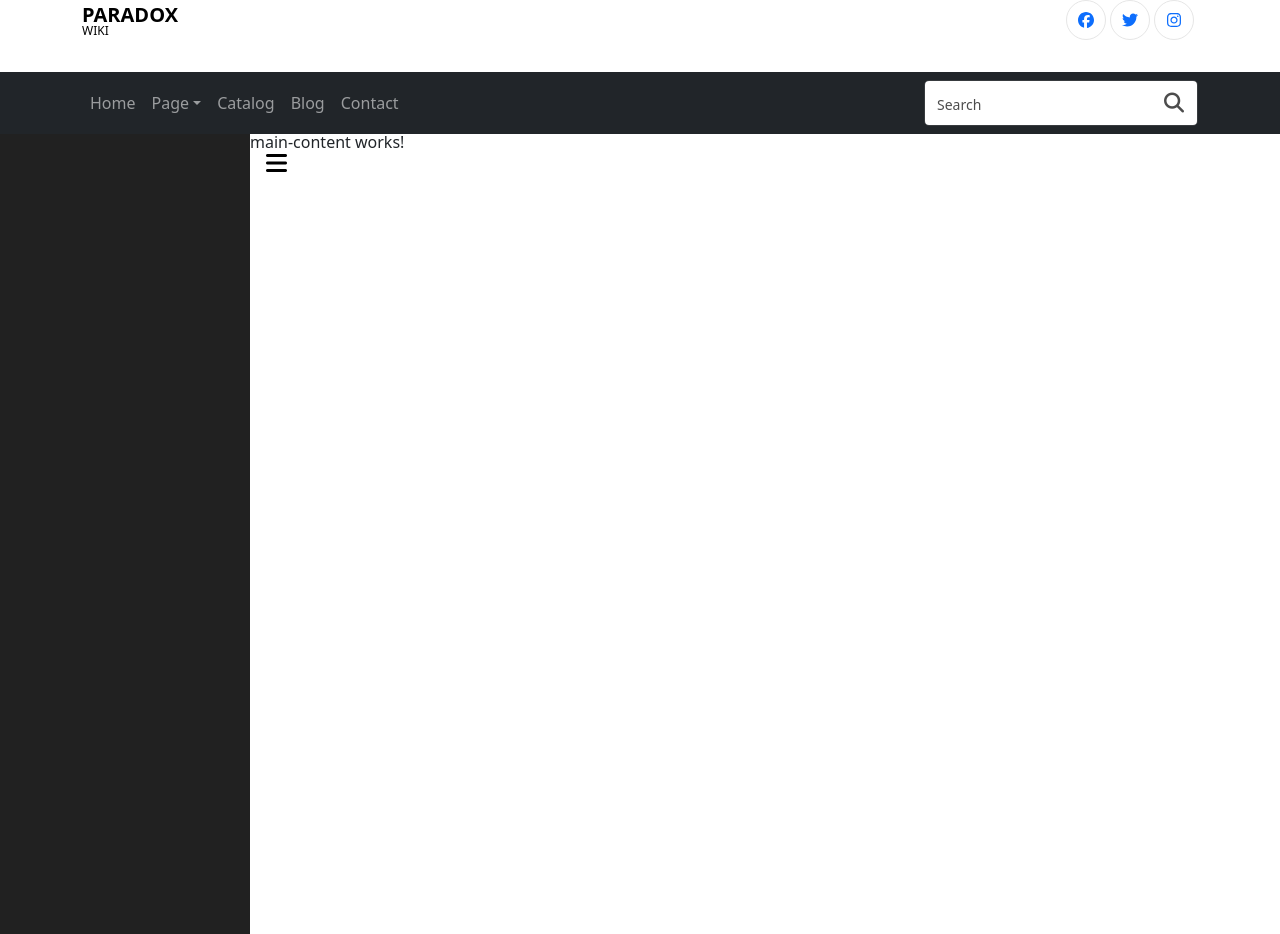
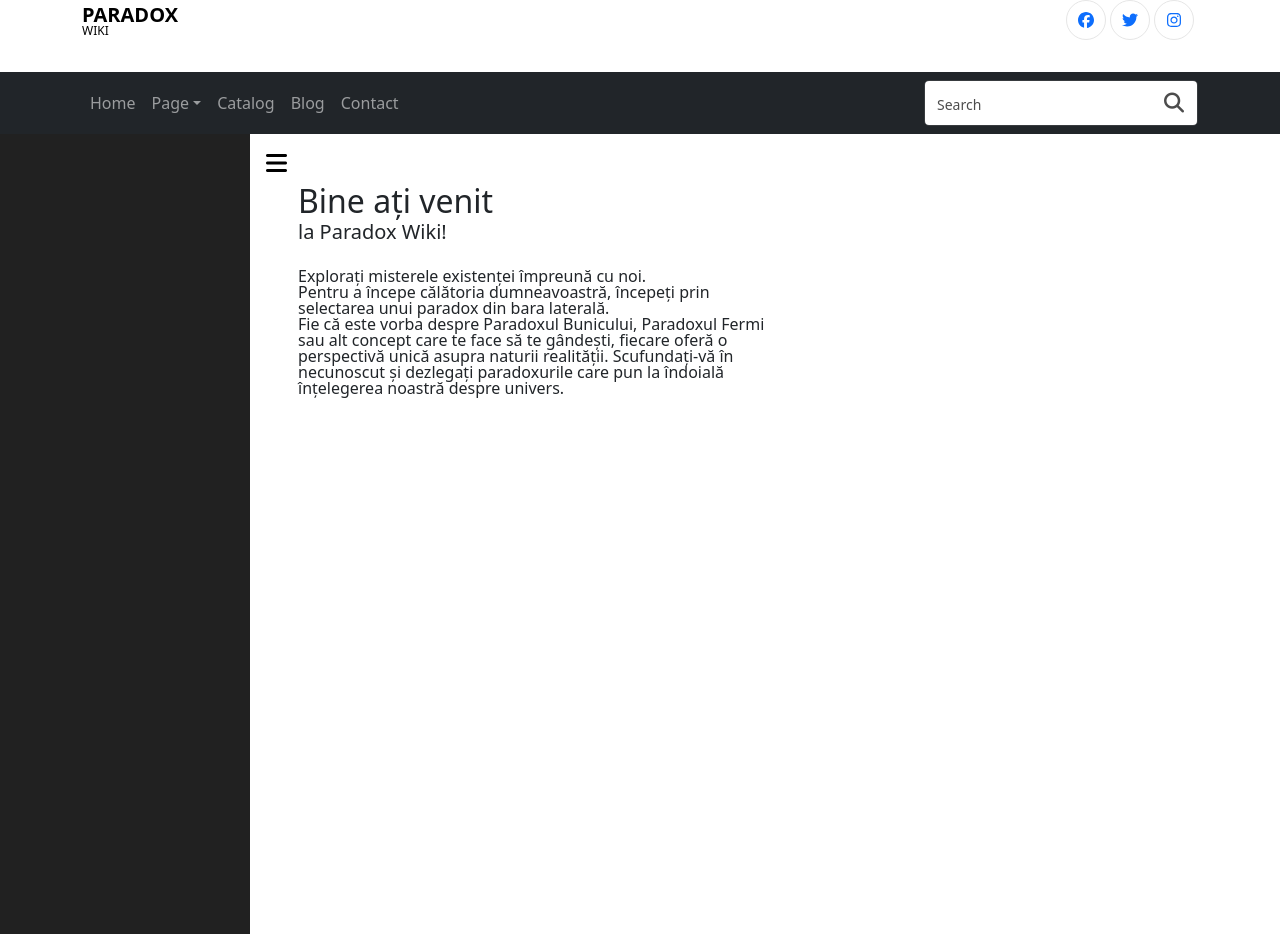
Before and after one commit to Zerg009/ParadoxWiki, an Angular app: page / in a window 1280 px wide. Built offline with nearby package versions, Linux system fonts and the light colour scheme; no server answers.

Commit message:
edit main content

```diff
--- a/src/app/app.component.ts
+++ b/src/app/app.component.ts
@@ -4,10 +4,10 @@ import { RouterOutlet } from '@angular/router';
 import { FontAwesomeModule } from '@fortawesome/angular-fontawesome';
 import { faFacebook, faInstagram, faTwitter } from '@fortawesome/free-brands-svg-icons';
 import { NgbModal, NgbModule } from '@ng-bootstrap/ng-bootstrap';
-import $ from 'jquery';
 import { ParadoxListComponent } from './paradox-list/paradox-list.component';
 import { HttpClientModule } from '@angular/common/http';
 import { MainContentComponent } from './main-content/main-content.component';
+
 @Component({
   selector: 'app-root',
   standalone: true,
--- a/src/app/main-content/main-content.component.html
+++ b/src/app/main-content/main-content.component.html
@@ -1,15 +1,17 @@
-<p>main-content works!</p>
 <!-- Page Content  -->
+<div *ngIf="currentParadox == undefined" id="content" class="p-4 p-md-5 pt-5">
+    <h2 class="m-0">Bine ați venit</h2>
+    <h5 class="mb-4">la Paradox Wiki!</h5>
+    <p class="w-50">
+      Explorați misterele existenței împreună cu noi. <br>
+      Pentru a începe călătoria dumneavoastră, începeți prin selectarea unui paradox din bara laterală. <br>
+      Fie că este vorba despre Paradoxul Bunicului, Paradoxul Fermi sau alt concept care te face să te gândești, fiecare oferă o perspectivă unică asupra naturii realității.
+
+      Scufundați-vă în necunoscut și dezlegați paradoxurile care pun la îndoială înțelegerea noastră despre univers.
+    </p>
+
+</div>
 <div *ngIf="currentParadox !== undefined" id="content" class="p-4 p-md-5 pt-5">
-    <h2 class="mb-4">Sidebar #04</h2>
-    <p>Lorem ipsum dolor sit amet, consectetur adipisicing elit, sed do eiusmod tempor incididunt ut labore et dolore
-      magna aliqua. Ut enim ad minim veniam, quis nostrud exercitation ullamco laboris nisi ut aliquip ex ea commodo
-      consequat. Duis aute irure dolor in reprehenderit in voluptate velit esse cillum dolore eu fugiat nulla
-      pariatur. Excepteur sint occaecat cupidatat non proident, sunt in culpa qui officia deserunt mollit anim id est
-      laborum.</p>
-    <p>Lorem ipsum dolor sit amet, consectetur adipisicing elit, sed do eiusmod tempor incididunt ut labore et dolore
-      magna aliqua. Ut enim ad minim veniam, quis nostrud exercitation ullamco laboris nisi ut aliquip ex ea commodo
-      consequat. Duis aute irure dolor in reprehenderit in voluptate velit esse cillum dolore eu fugiat nulla
-      pariatur. Excepteur sint occaecat cupidatat non proident, sunt in culpa qui officia deserunt mollit anim id est
-      laborum.</p>
+  <h2 class="mb-4">{{currentParadox.title}}</h2>
+
 </div>
--- a/src/app/main-content/main-content.component.ts
+++ b/src/app/main-content/main-content.component.ts
@@ -20,11 +20,6 @@ export class MainContentComponent{
     this.paradoxService.paradoxChanged$().subscribe(paradox => {
       this.currentParadox = paradox;
     });
-    console.log("paradox"+this.currentParadox);
-    console.log("paradox");
-
-  }
-  setCurrentParadox(paradox:ParadoxInfo){
 
   }
 }
--- a/src/app/paradox-list/paradox-list.component.ts
+++ b/src/app/paradox-list/paradox-list.component.ts
@@ -1,5 +1,5 @@
 import { CommonModule } from '@angular/common';
-import { Component } from '@angular/core';
+import { Component, EventEmitter, Output } from '@angular/core';
 import { ParadoxInfo } from '../paradox-info';
 import { ParadoxService } from './paradox.service';
 
@@ -13,9 +13,8 @@ import { ParadoxService } from './paradox.service';
 })
 export class ParadoxListComponent {
   paradoxes: ParadoxInfo[];
-  constructor(private paradoxService: ParadoxService){
+  constructor(private paradoxService: ParadoxService){}
 
-  }
   ngOnInit() {
     this.getParadoxList();
   }
```
